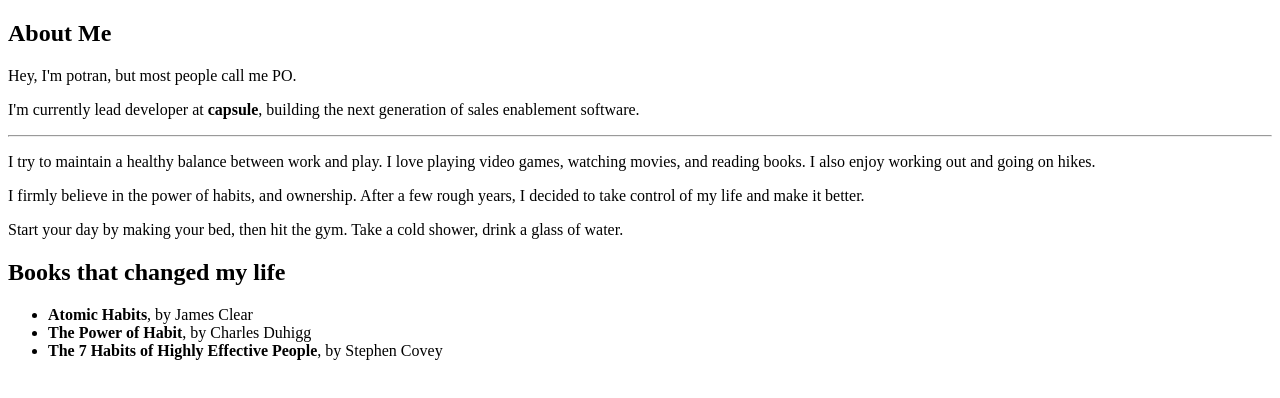
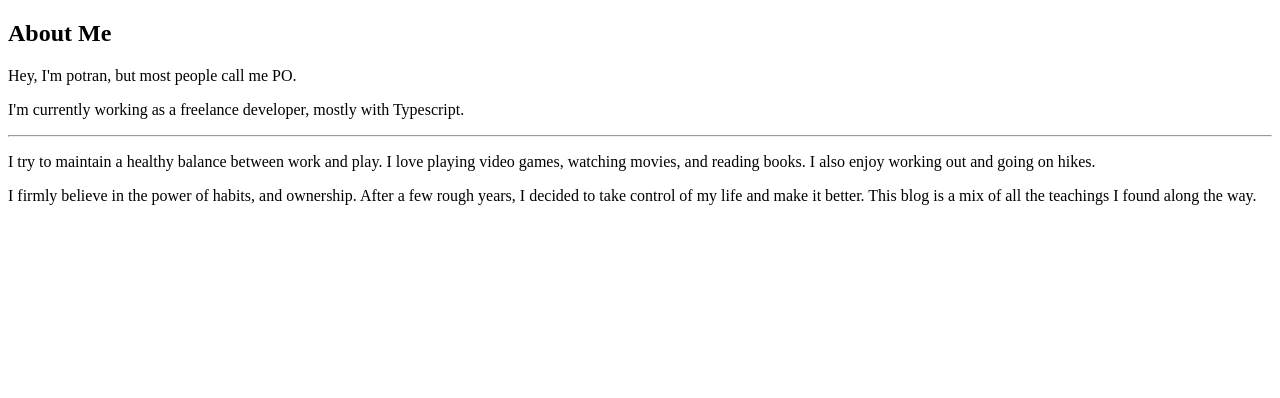
Before and after one commit to Sashkan/potran, a Next.js app: page /about in a window 1280 px wide. Shown: the top 398 px of the page. Built offline with nearby package versions, Linux system fonts and the light colour scheme.

Commit message:
added reads

```diff
--- a/app/about/page.tsx
+++ b/app/about/page.tsx
@@ -6,8 +6,7 @@ export default function AboutPage() {
         Hey, I'm potran, but most people call me PO.
       </p>
       <p>
-        I'm currently lead developer at <b>capsule</b>, building the next
-        generation of sales enablement software.
+        I'm currently working as a freelance developer, mostly with Typescript.
       </p>
       <hr className='h-px my-8 bg-gray-200 border-0 dark:bg-gray-700' />
       <p className='my-5 text-neutral-800 dark:text-neutral-200'>
@@ -18,25 +17,8 @@ export default function AboutPage() {
       <p className='my-5 text-neutral-800 dark:text-neutral-200'>
         I firmly believe in the power of habits, and ownership. After a few
         rough years, I decided to take control of my life and make it better.
+        This blog is a mix of all the teachings I found along the way.
       </p>
-      <p className='my-5 text-neutral-800 dark:text-neutral-200'>
-        Start your day by making your bed, then hit the gym. Take a cold shower,
-        drink a glass of water.
-      </p>
-      <h2 className='my-3 text-neutral-800 dark:text-neutral-200'>
-        Books that changed my life
-      </h2>
-      <ul>
-        <li>
-          <b>Atomic Habits</b>, by James Clear
-        </li>
-        <li>
-          <b>The Power of Habit</b>, by Charles Duhigg
-        </li>
-        <li>
-          <b>The 7 Habits of Highly Effective People</b>, by Stephen Covey
-        </li>
-      </ul>
     </section>
   );
 }
--- a/content/routine.mdx
+++ b/content/routine.mdx
@@ -1,8 +1,4 @@
----
-title: "Daily Routine"
-publishedAt: "2023-02-18"
-summary: "How I updated myself through a routine."
----
+v
 
 ## Miracle day
 
```
Also changed, not shown: content/reads.mdx (added, +38 -0 lines).
